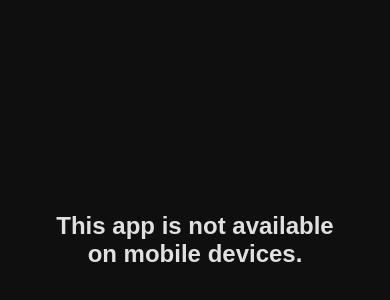
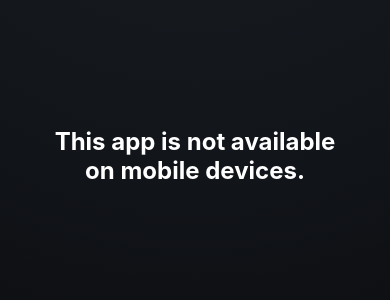
Before and after one commit to IpsaScientiaPotestasEst/Image-Gallery, a website: page index.html in a window 390 px wide. Shown: the part 222-522 px from the top of the page. Drawn offline with Linux system fonts and the light colour scheme.

Commit message:
Update index.html

```diff
--- a/index.html
+++ b/index.html
@@ -8,32 +8,28 @@
     <style>
 
 
+
 #mobile-blocker {
     display: none;
-    background: #0f0f0f;
-    color: #e0e0e0;
+    color: #fff;
     text-align: center;
     padding: 40px 20px;
-    font-family: Arial, sans-serif;
 }
 
 
-@media (max-width: 767px), (pointer: coarse) {
-    body > * {
+@media (max-width: 767px) {
+    .gallery-container {
         display: none !important;
-    }
-    html, body {
-        background: #0f0f0f !important;
     }
     #mobile-blocker {
         display: flex !important;
         flex-direction: column;
         justify-content: center;
         align-items: center;
-        height: 100vh;
-        margin: 0;
+        height: 80vh;
     }
 }
+
 
         * {
             box-sizing: border-box;
```
